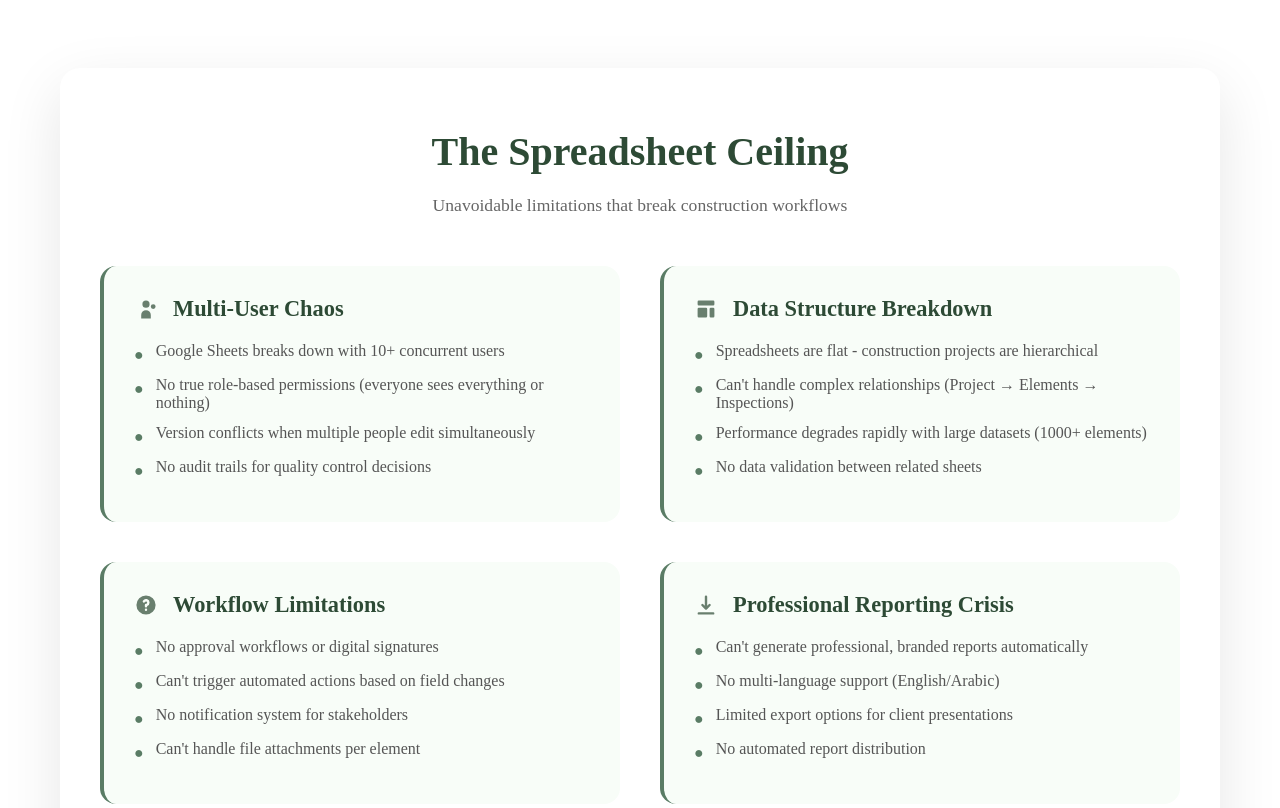
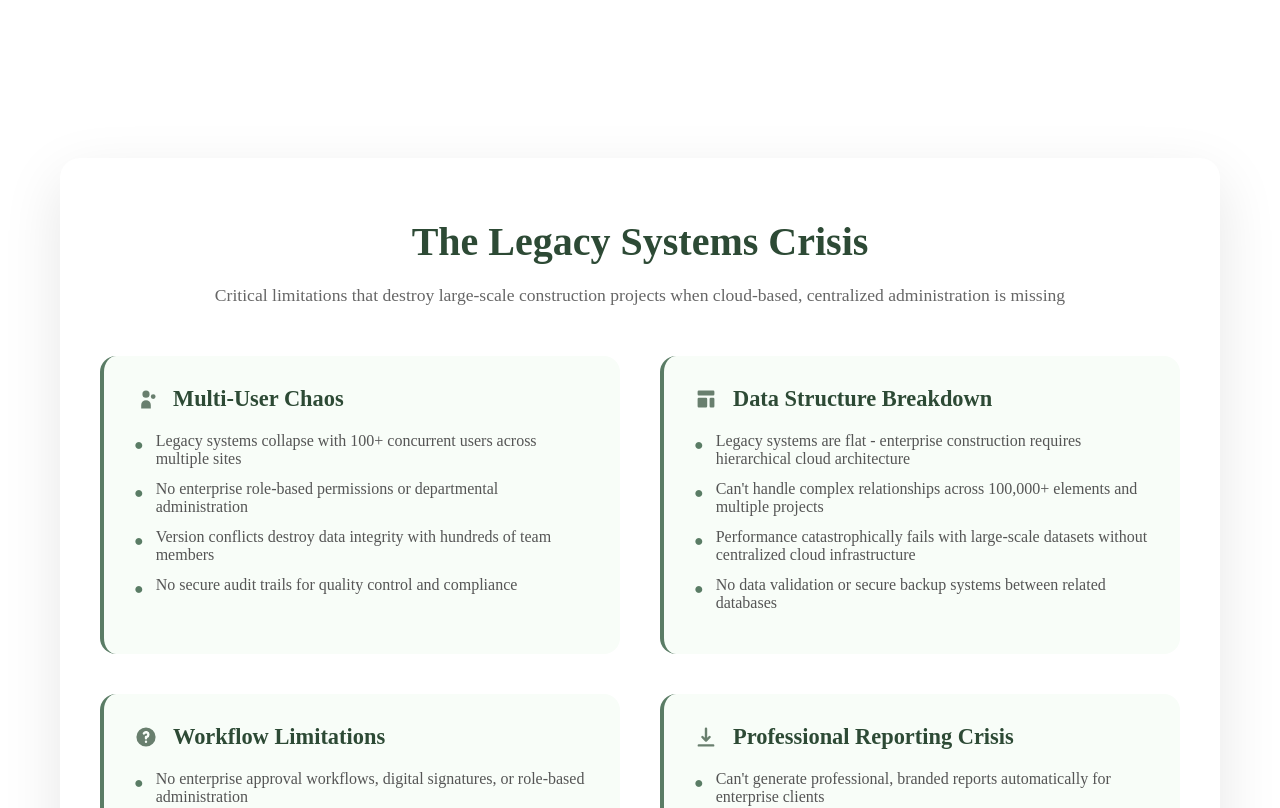
Before and after one commit to syedhammad74/dot-escapist-web, a Next.js app: page /gsheetcompare in a window 1280 px wide. Shown: the part 480-1288 px from the top of the page. Built offline with nearby package versions, Linux system fonts and the light colour scheme.

Commit message:
copywrite changes

```diff
--- a/src/app/components/ProblemSection.tsx
+++ b/src/app/components/ProblemSection.tsx
@@ -125,11 +125,10 @@ const ProblemSection: React.FC = () => {
             <h2 className="text-2xl sm:text-3xl md:text-4xl lg:text-5xl font-bold text-forest-primary mb-4 sm:mb-6 tracking-wide">
               Your Current Reality: The{" "}
               <span className="text-forest-sage">Hidden Costs</span> of
-              Fragmented Project Management
+              Legacy Systems in Large-Scale Construction
             </h2>
             <p className="text-lg sm:text-xl font-semibold text-forest-primary/70 max-w-3xl mx-auto leading-relaxed tracking-wide">
-              The daily struggle your teams face with Excel-based project
-              management is costing you more than you realize
+              The daily struggle your enterprise teams face with Excel, Google Sheets, and MS Access is costing millions in large-scale construction projects
             </p>
           </motion.div>
 
--- a/src/app/components/SolutionSection.tsx
+++ b/src/app/components/SolutionSection.tsx
@@ -119,12 +119,11 @@ const SolutionSection: React.FC = () => {
           >
             <h2 className="text-2xl sm:text-3xl md:text-4xl lg:text-5xl font-bold text-forest-primary mb-4 sm:mb-6 tracking-wide">
               One Platform.{" "}
-              <span className="text-forest-sage">Complete Control.</span> Real
+              <span className="text-forest-sage">Complete Control.</span> Enterprise
               Results.
             </h2>
             <p className="text-lg sm:text-xl font-semibold text-forest-primary/70 max-w-3xl mx-auto leading-relaxed tracking-wide">
-              Transform your fragmented project management into a unified,
-              cloud-based solution that delivers measurable results
+              Transform your fragmented legacy systems into a unified, cloud-based, centralized solution with enterprise-grade security and role-based administration
             </p>
           </motion.div>
 
--- a/src/app/gsheetcompare/page.tsx
+++ b/src/app/gsheetcompare/page.tsx
@@ -383,14 +383,14 @@ export default function GSheetComparePage() {
 
         {/* Hero Section */}
         <section className="hero">
-          <h1>Google Sheets vs. ICS:<br /><span className="highlight">Why Spreadsheets Hit the Wall</span></h1>
-          <p>Understanding why advanced spreadsheet tools still can't replace purpose-built construction management systems</p>
+          <h1>Legacy Systems vs. ICS:<br /><span className="highlight">Why Your $2M Project Failed Because of Spreadsheets</span></h1>
+          <p>Discover why cloud-based, centralized, secure construction management platforms are replacing Excel, Google Sheets, and MS Access in enterprise construction</p>
         </section>
 
         {/* The Spreadsheet Ceiling */}
         <section className="comparison">
-          <h2>The Spreadsheet Ceiling</h2>
-          <p className="comparison-subtitle">Unavoidable limitations that break construction workflows</p>
+          <h2>The Legacy Systems Crisis</h2>
+          <p className="comparison-subtitle">Critical limitations that destroy large-scale construction projects when cloud-based, centralized administration is missing</p>
 
           <div className="comparison-grid">
             <div className="comparison-item">
@@ -401,10 +401,10 @@ export default function GSheetComparePage() {
                 Multi-User Chaos
               </h3>
               <ul>
-                <li>Google Sheets breaks down with 10+ concurrent users</li>
-                <li>No true role-based permissions (everyone sees everything or nothing)</li>
-                <li>Version conflicts when multiple people edit simultaneously</li>
-                <li>No audit trails for quality control decisions</li>
+                <li>Legacy systems collapse with 100+ concurrent users across multiple sites</li>
+                <li>No enterprise role-based permissions or departmental administration</li>
+                <li>Version conflicts destroy data integrity with hundreds of team members</li>
+                <li>No secure audit trails for quality control and compliance</li>
               </ul>
             </div>
 
@@ -416,10 +416,10 @@ export default function GSheetComparePage() {
                 Data Structure Breakdown
               </h3>
               <ul>
-                <li>Spreadsheets are flat - construction projects are hierarchical</li>
-                <li>Can't handle complex relationships (Project → Elements → Inspections)</li>
-                <li>Performance degrades rapidly with large datasets (1000+ elements)</li>
-                <li>No data validation between related sheets</li>
+                <li>Legacy systems are flat - enterprise construction requires hierarchical cloud architecture</li>
+                <li>Can't handle complex relationships across 100,000+ elements and multiple projects</li>
+                <li>Performance catastrophically fails with large-scale datasets without centralized cloud infrastructure</li>
+                <li>No data validation or secure backup systems between related databases</li>
               </ul>
             </div>
 
@@ -431,10 +431,10 @@ export default function GSheetComparePage() {
                 Workflow Limitations
               </h3>
               <ul>
-                <li>No approval workflows or digital signatures</li>
-                <li>Can't trigger automated actions based on field changes</li>
-                <li>No notification system for stakeholders</li>
-                <li>Can't handle file attachments per element</li>
+                <li>No enterprise approval workflows, digital signatures, or role-based administration</li>
+                <li>Can't trigger automated actions across multiple site teams in real-time</li>
+                <li>No centralized notification system for hundreds of stakeholders</li>
+                <li>Can't handle secure file attachments, professional reports, or data backups per element</li>
               </ul>
             </div>
 
@@ -446,10 +446,10 @@ export default function GSheetComparePage() {
                 Professional Reporting Crisis
               </h3>
               <ul>
-                <li>Can't generate professional, branded reports automatically</li>
-                <li>No multi-language support (English/Arabic)</li>
-                <li>Limited export options for client presentations</li>
-                <li>No automated report distribution</li>
+                <li>Can't generate professional, branded reports automatically for enterprise clients</li>
+                <li>No multi-language support or departmental customization (English/Arabic)</li>
+                <li>Limited export options without cloud-based storage and security</li>
+                <li>No automated report distribution or employee time-saving features</li>
               </ul>
             </div>
           </div>
@@ -554,32 +554,32 @@ export default function GSheetComparePage() {
 
         {/* Real-World Test Challenge */}
         <section className="challenge">
-          <h3>🎯 The Real-World Test Challenge</h3>
-          <p><strong>Ask your team to try this with Google Sheets:</strong></p>
+          <h3>🎯 The Enterprise Reality Check</h3>
+          <p><strong>Ask your team to try this with Excel, Google Sheets, or MS Access:</strong></p>
           <ol>
-            <li>Create a system for 500+ precast concrete elements</li>
-            <li>Give 15 different users role-based access (designers see design data, site workers see installation data, clients see progress only)</li>
-            <li>Generate automated Arabic/English reports with company branding</li>
-            <li>Set up approval workflows where QC manager must digitally approve before production starts</li>
-            <li>Track financial milestones tied to specific element completion</li>
-            <li>Integrate with accounting system for automated invoicing</li>
+            <li>Create a cloud-based system for 100,000+ precast concrete elements across multiple sites</li>
+            <li>Give 200+ different users role-based access with departmental administration and secure permissions</li>
+            <li>Generate automated professional reports with centralized data and real-time updates</li>
+            <li>Set up enterprise approval workflows with digital signatures and audit trails</li>
+            <li>Integrate multiple site teams with real-time data synchronization that saves engineers hours of Excel updates after work</li>
+            <li>Implement employee management, department management, data security, and automated backups across large-scale project management</li>
           </ol>
           <div className="challenge-result">
-            <strong>Result:</strong> Google Sheets will hit multiple walls within days.
+            <strong>Result:</strong> Legacy systems will catastrophically fail within hours, costing millions in enterprise construction projects.
           </div>
         </section>
 
         {/* Bottom Line */}
         <section className="bottom-line">
-          <h3>The Strategic Difference</h3>
-          <p><strong>Google Sheets = Enhanced Digital Spreadsheet</strong><br />
-          Still thinking in rows and columns, built for general use, limited by spreadsheet paradigm</p>
+          <h3>The Enterprise Transformation</h3>
+          <p><strong>Legacy Systems = Outdated, Insecure, Limited Tools</strong><br />
+          Excel, Google Sheets, MS Access - built for small-scale use, lack cloud infrastructure, centralized administration, and enterprise security</p>
 
-          <p><strong>ICS = Purpose-Built Construction Management System</strong><br />
-          Designed for construction workflows, enterprise scalability, professional client delivery</p>
+          <p><strong>ICS = Enterprise-Grade, Cloud-Based Construction Platform</strong><br />
+          Purpose-built for large-scale construction with centralized administration, role-based security, real-time collaboration, and professional report management that saves engineers hours of post-work data entry</p>
 
           <div className="final-quote">
-            "Google Sheets with AI is like putting a rocket engine on a bicycle - impressive technology, but the wrong foundation for serious construction management."
+            "Using Excel for enterprise construction is like managing a skyscraper with sticky notes - impressive dedication, but the wrong foundation for million-dollar projects that require cloud-based, secure, centralized management."
           </div>
         </section>
       </div>
```
Also changed, not shown: src/app/components/Hero.tsx (+10 -12 lines), 1 other file (tests, documents, lock files or other folders).
